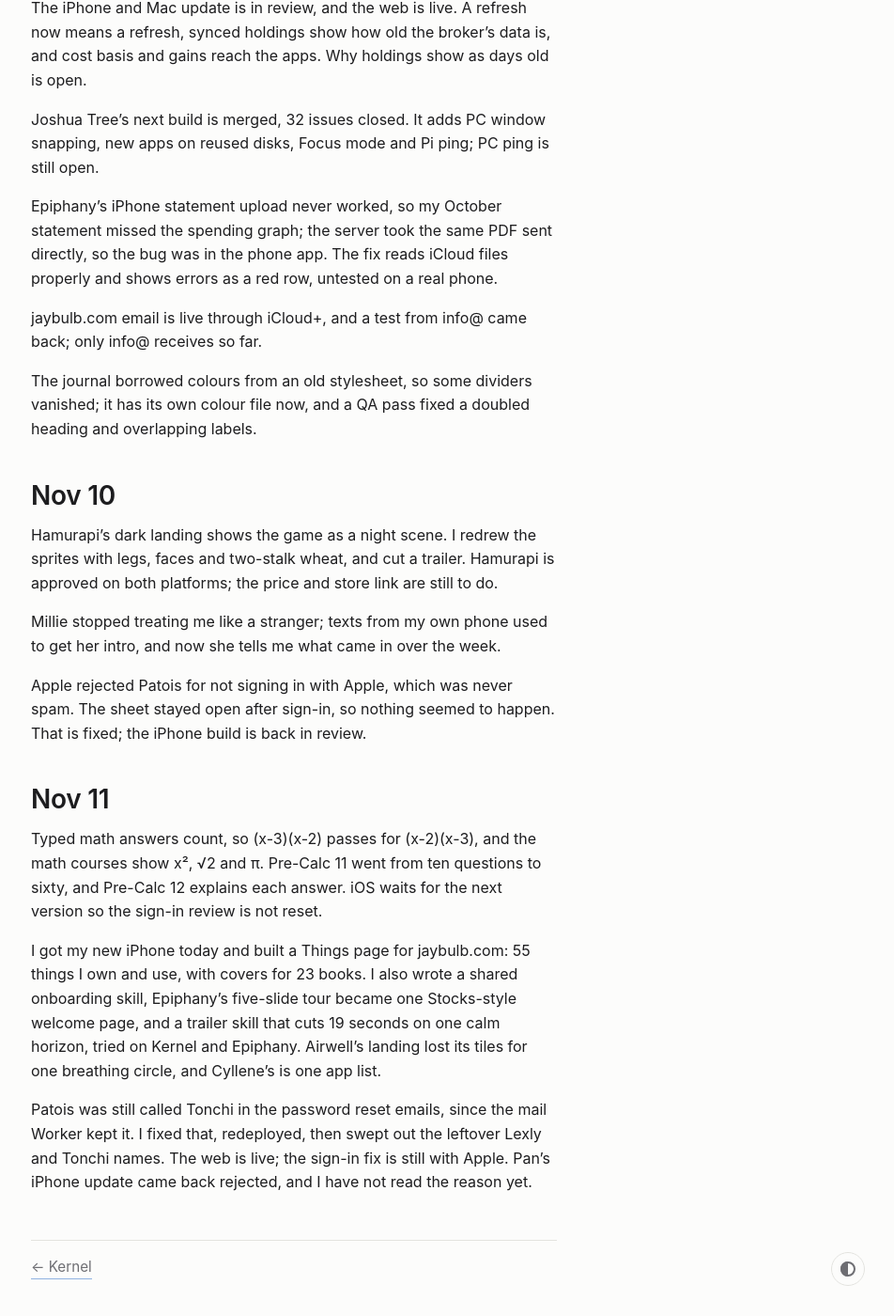
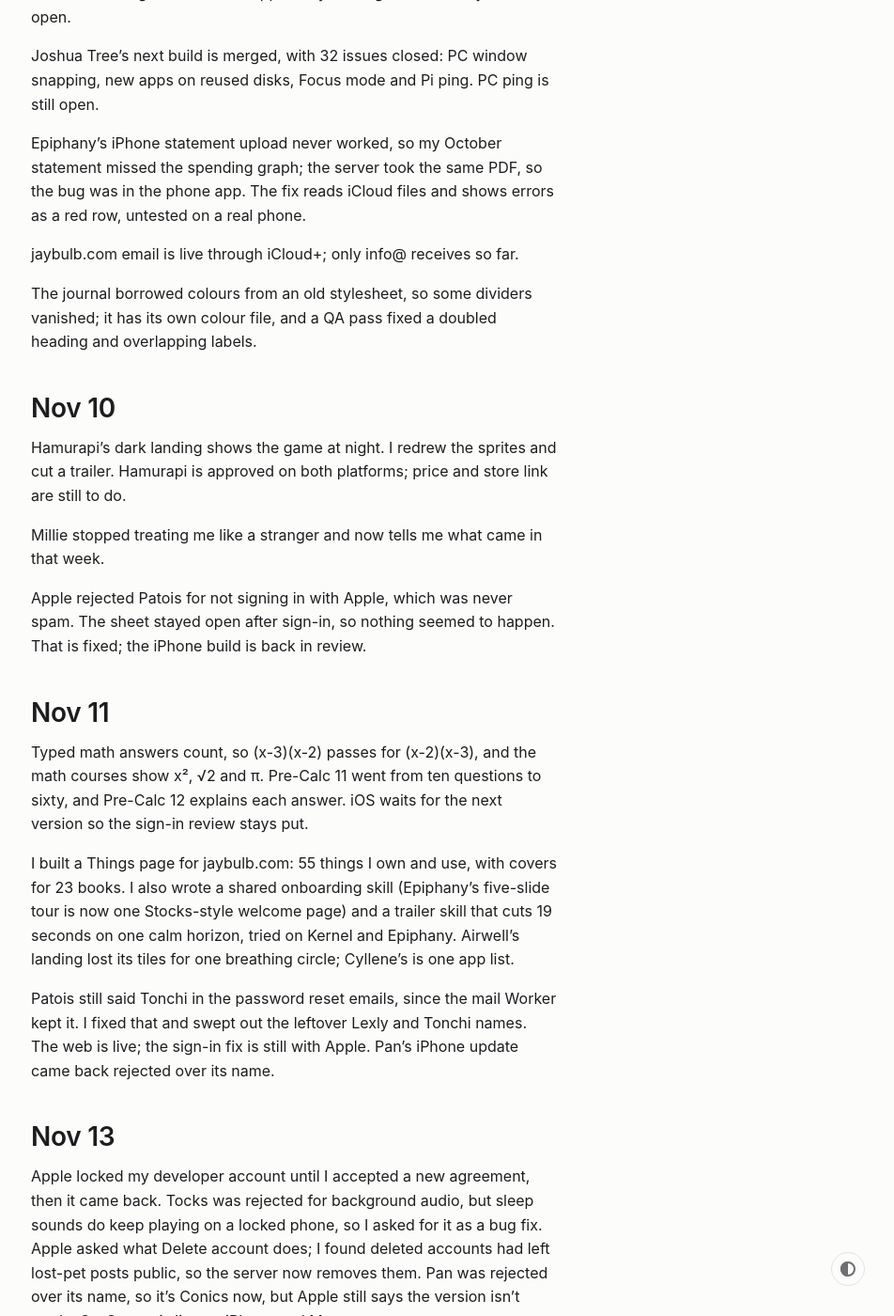
Before and after one commit to nulljosh/journal, a Jekyll site: the page built from _posts/2026-10-02-october.md, in a window 1280 px wide and 1400 px high, scrolled down 4290 px. Shown: the whole window at 94% size, without its empty margins (327-1279 px from the left). Built offline with Jekyll 4.4.1, drawn with Linux system fonts in a browser that asks for light colours; some of the changed text lies outside the part shown.

Commit message:
October: Nov 13 checkpoint (Apple account lock, Tocks, Sighting, Pan, Co-Stanza); tightened older paragraphs to fit the cap
Co-Authored-By: Claude Haiku 5.5 <noreply@anthropic.com>
Claude-Session: https://claude.ai/code/session_015joN7v1QMkBPCjPdMC4b2m

```diff
--- a/_posts/2026-10-02-october.md
+++ b/_posts/2026-10-02-october.md
@@ -59,20 +59,18 @@ I deleted six dead GitHub repos and set a rule: a repo needs a store listing or
 ## Oct 31
 
 Airwell's new build drops Windgate. Scrounger went back; Cartons, Horula and Atlin still wait.
-Elah's first iPhone build was rejected, so I cut the NIV and added nine public domain Bibles, offline; both wait on review.
+Elah's first iPhone build was rejected, so I cut the NIV and added nine public domain Bibles, offline; both wait.
 
 ## Nov 1
 
-Accessibility took the day: 98 pages pass an automated check, and twenty apps got fixes.
+Accessibility took the day: 98 pages pass an automated check; twenty apps got fixes.
 
 Sighting and Co-Stanza went to App Review; Apple wants every post reportable and blockable. Epiphany dropped the growth calculator, skips transfers in review and takes budget income from paydays.
 Joshua Tree ran full screen on a real Raspberry Pi 4, sharp. Board testing found five bugs, fixed that afternoon; the eighth release passed with Bluetooth and an Apple-style boot.
 
-Brookswood is rebuilt on real streets, Mount Baker on the horizon.
-
 ## Nov 2
 
-I let Duke run Papers, Please overnight; it got through day 14 and learned to defuse the bomb, and day 15 waits on a reboot.
+I let Duke run Papers, Please overnight; it got through day 14 and learned to defuse the bomb.
 
 Joshemon, my Game Boy game, went public, then got six ability releases.
 
@@ -83,48 +81,52 @@ Keyrate got its App Store record, free in 175 countries with nothing collected.
 
 I filed 31 Apple Notes into roadmaps and the vault, and built a mail skill. I added eleven Kernel chapters from four books and deleted 184 source photos; 566 still wait.
 
-Apple rejected Keyrate as spam on both platforms, matching its word list to two typing tests. I rebuilt it from common words in public domain novels, and both are back in review.
+Apple rejected Keyrate as spam on both platforms, matching its word list to two typing tests. I rebuilt it from common words in public domain novels; both are back in review.
 
 ## Nov 7
 
 Cyllene is back before Apple with a reviewer key and a demo video; twelve apps wait. Nine projects broke under Xcode 27; all fixed. I installed Apple's Xcode plugin so Claude can build and test inside Xcode.
 
 Apple rejected Elah, Co-Stanza and Sighting as spam lookalikes. I answered all six review threads with app-specific replies, which got Horula and Atlin through.
-Nimble's glider article fix cleared Apple tonight. Bugle is keeping its name, Bugles, after checking about 200 others.
+Bugle is keeping its name, Bugles, after checking about 200 others.
 
 After comparing ten rival browsers, I added downloads, site icons, a fire button, HTTPS first and translation. Mac is in review, iPhone waits.
 
 ## Nov 8
 
-iPhone and Mac builds are back in review. Plaintxt's builds wait; Apple wants bigger iOS changes, or I drop iOS and keep the Mac app.
+iPhone and Mac builds are back in review. Plaintxt's builds wait; Apple wants bigger iOS changes or I drop iOS for the Mac app.
 
 Cyllene's onboarding has four real screens and leads with Apple's sign-in button; real login ships after the iPhone review.
-Epiphany's broker numbers had been quietly stale: pull to refresh hit the cache, and the "synced 2 minutes ago" label timed my own request.
+Epiphany's broker numbers had been stale, since pull to refresh hit the cache.
 
 ## Nov 9
 
-The iPhone and Mac update is in review, and the web is live. A refresh now means a refresh, synced holdings show how old the broker's data is, and cost basis and gains reach the apps. Why holdings show as days old is open.
+The iPhone and Mac update is in review; the web is live. A refresh now means a refresh, synced holdings show how old the broker's data is, and cost basis and gains reach the apps. Why holdings show as days old is open.
 
-Joshua Tree's next build is merged, 32 issues closed. It adds PC window snapping, new apps on reused disks, Focus mode and Pi ping; PC ping is still open.
+Joshua Tree's next build is merged, with 32 issues closed: PC window snapping, new apps on reused disks, Focus mode and Pi ping. PC ping is still open.
 
-Epiphany's iPhone statement upload never worked, so my October statement missed the spending graph; the server took the same PDF sent directly, so the bug was in the phone app. The fix reads iCloud files properly and shows errors as a red row, untested on a real phone.
+Epiphany's iPhone statement upload never worked, so my October statement missed the spending graph; the server took the same PDF, so the bug was in the phone app. The fix reads iCloud files and shows errors as a red row, untested on a real phone.
 
-jaybulb.com email is live through iCloud+, and a test from info@ came back; only info@ receives so far.
+jaybulb.com email is live through iCloud+; only info@ receives so far.
 
-The journal borrowed colours from an old stylesheet, so some dividers vanished; it has its own colour file now, and a QA pass fixed a doubled heading and overlapping labels.
+The journal borrowed colours from an old stylesheet, so some dividers vanished; it has its own colour file, and a QA pass fixed a doubled heading and overlapping labels.
 
 ## Nov 10
 
-Hamurapi's dark landing shows the game as a night scene. I redrew the sprites with legs, faces and two-stalk wheat, and cut a trailer. Hamurapi is approved on both platforms; the price and store link are still to do.
+Hamurapi's dark landing shows the game at night. I redrew the sprites and cut a trailer. Hamurapi is approved on both platforms; price and store link are still to do.
 
-Millie stopped treating me like a stranger; texts from my own phone used to get her intro, and now she tells me what came in over the week.
+Millie stopped treating me like a stranger and now tells me what came in that week.
 
 Apple rejected Patois for not signing in with Apple, which was never spam. The sheet stayed open after sign-in, so nothing seemed to happen. That is fixed; the iPhone build is back in review.
 
 ## Nov 11
 
-Typed math answers count, so (x-3)(x-2) passes for (x-2)(x-3), and the math courses show x², √2 and π. Pre-Calc 11 went from ten questions to sixty, and Pre-Calc 12 explains each answer. iOS waits for the next version so the sign-in review is not reset.
+Typed math answers count, so (x-3)(x-2) passes for (x-2)(x-3), and the math courses show x², √2 and π. Pre-Calc 11 went from ten questions to sixty, and Pre-Calc 12 explains each answer. iOS waits for the next version so the sign-in review stays put.
 
-I got my new iPhone today and built a Things page for jaybulb.com: 55 things I own and use, with covers for 23 books. I also wrote a shared onboarding skill, Epiphany's five-slide tour became one Stocks-style welcome page, and a trailer skill that cuts 19 seconds on one calm horizon, tried on Kernel and Epiphany. Airwell's landing lost its tiles for one breathing circle, and Cyllene's is one app list.
+I built a Things page for jaybulb.com: 55 things I own and use, with covers for 23 books. I also wrote a shared onboarding skill (Epiphany's five-slide tour is now one Stocks-style welcome page) and a trailer skill that cuts 19 seconds on one calm horizon, tried on Kernel and Epiphany. Airwell's landing lost its tiles for one breathing circle; Cyllene's is one app list.
 
-Patois was still called Tonchi in the password reset emails, since the mail Worker kept it. I fixed that, redeployed, then swept out the leftover Lexly and Tonchi names. The web is live; the sign-in fix is still with Apple. Pan's iPhone update came back rejected, and I have not read the reason yet.
+Patois still said Tonchi in the password reset emails, since the mail Worker kept it. I fixed that and swept out the leftover Lexly and Tonchi names. The web is live; the sign-in fix is still with Apple. Pan's iPhone update came back rejected over its name.
+
+## Nov 13
+
+Apple locked my developer account until I accepted a new agreement, then it came back. Tocks was rejected for background audio, but sleep sounds do keep playing on a locked phone, so I asked for it as a bug fix. Apple asked what Delete account does; I found deleted accounts had left lost-pet posts public, so the server now removes them. Pan was rejected over its name, so it's Conics now, but Apple still says the version isn't ready. Co-Stanza is live on iPhone and Mac.
```
